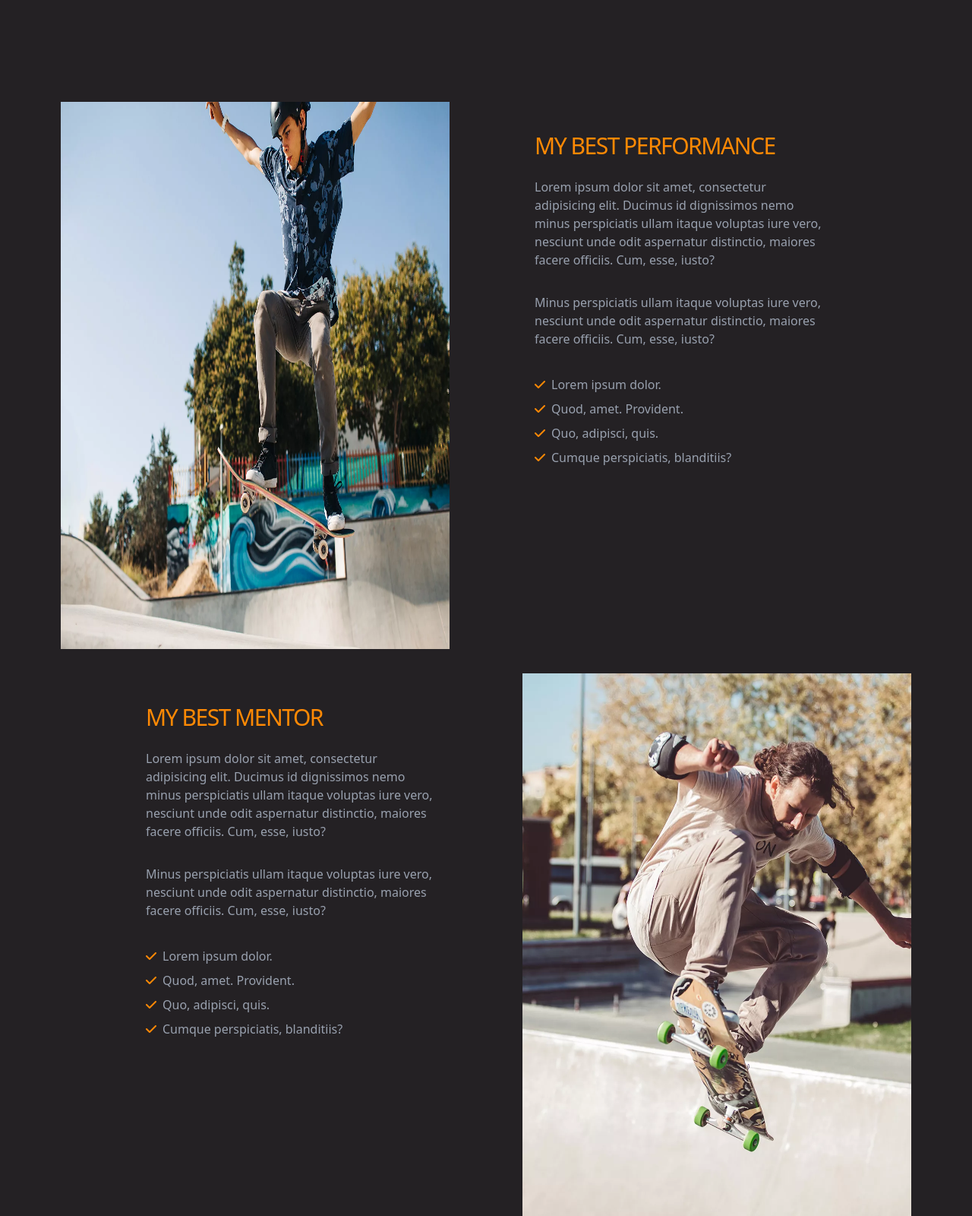
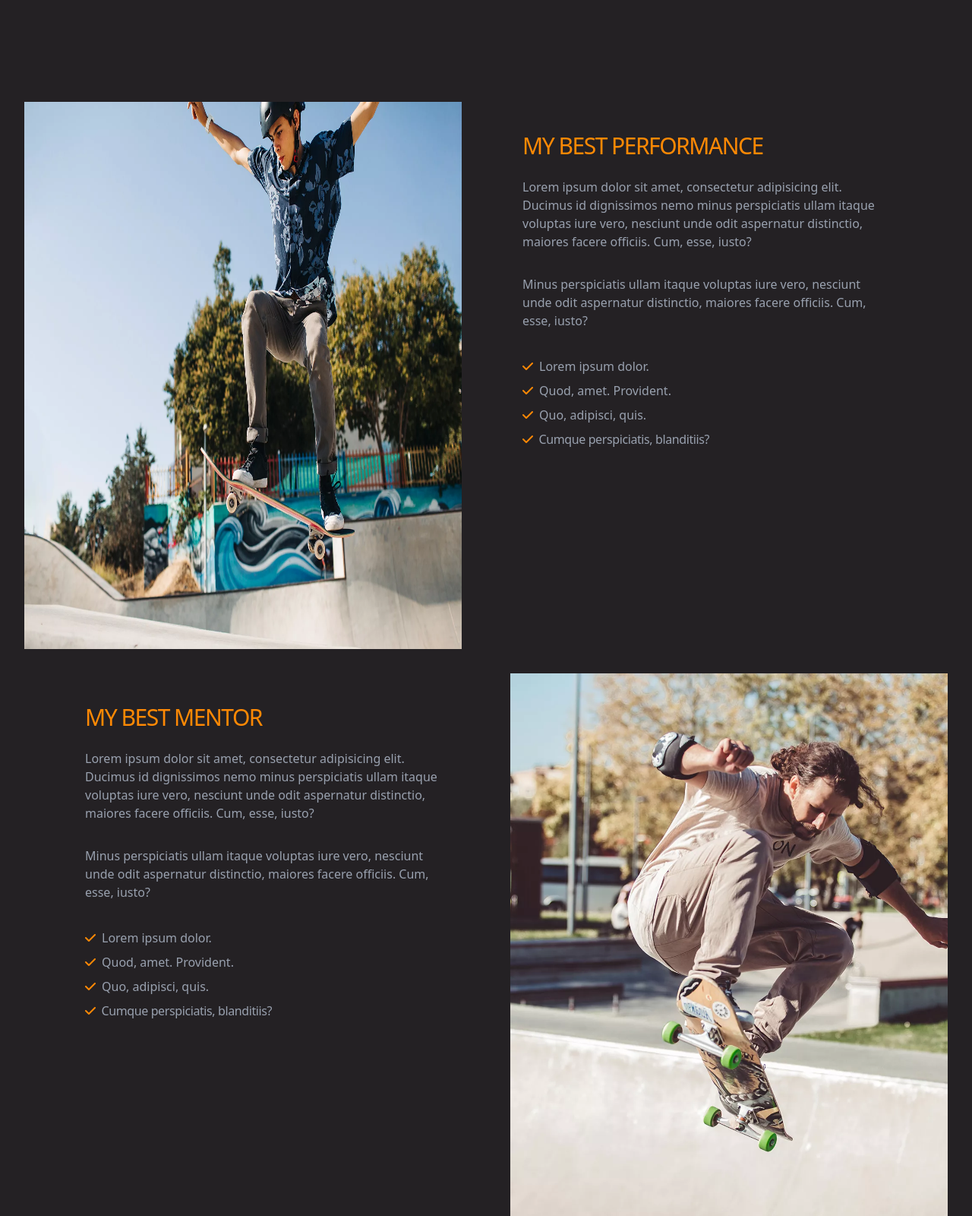
Before and after one commit to eezy-10/Template-2, a website: page index.html in a window 1280 px wide. Shown: the part 1780-3380 px from the top of the page at 76% size. Drawn offline with Linux system fonts and the light colour scheme.

Commit message:
adjusted

```diff
--- a/index.html
+++ b/index.html
@@ -98,10 +98,10 @@
                     <p class="text-base py-2">Lorem ipsum dolor sit amet, consectetur adipisicing elit. Pariatur dolores voluptas obcaecati quo consequuntur mollitia facilis.</p>
                 </div>
             </div>
-            <div class="px-2 py-20 md:py-40 md:px-20">
+            <div class="px-2 py-20 md:py-40 md:px-8">
                 <div class="py-4 md:flex md:justify-between">
-                    <img src="./slide1.jpg" alt="" class="h-80 w-full md:h-[90dvh] md:w-[40dvw]">
-                    <div id="srvDiv1" class="py-4 md:px-28 md:py-8">
+                    <img src="./slide1.jpg" alt="" class="h-80 w-full md:h-[90dvh] md:w-[45dvw]">
+                    <div id="srvDiv1" class="py-4 md:px-20 md:py-8">
                         <h1 class="text-orange-400 tracking-tighter text-2xl md:text-3xl py-2">MY BEST PERFORMANCE</h1>
                         <p class="text-base py-2 md:py-4">Lorem ipsum dolor sit amet, consectetur adipisicing elit. Ducimus id dignissimos nemo minus perspiciatis ullam itaque voluptas iure vero, nesciunt unde odit aspernatur distinctio, maiores facere officiis. Cum, esse, iusto?</p>
                         <p class="text-base py-2 md:py-4">Minus perspiciatis ullam itaque voluptas iure vero, nesciunt unde odit aspernatur distinctio, maiores facere officiis. Cum, esse, iusto?</p>
@@ -109,13 +109,13 @@
                             <li class="text-base py-0.5 md:py-1"><i class="fa-solid fa-check text-orange-400 pr-2"></i>Lorem ipsum dolor.</li>
                             <li class="text-base py-0.5 md:py-1"><i class="fa-solid fa-check text-orange-400 pr-2"></i>Quod, amet. Provident.</li>
                             <li class="text-base py-0.5 md:py-1"><i class="fa-solid fa-check text-orange-400 pr-2"></i>Quo, adipisci, quis.</li>
-                            <li class="text-base py-0.5 md:py-1"><i class="fa-solid fa-check text-orange-400 pr-2"></i>Cumque perspiciatis, blanditiis?</li>
+                            <li class="text-base py-0.5 md:py-1 tracking-tight"><i class="fa-solid fa-check text-orange-400 pr-2"></i>Cumque perspiciatis, blanditiis?</li>
                         </ul>
                     </div>
                 </div>
                 <div class="py-4 md:flex md:flex-row-reverse md:justify-between">
-                    <img src="./img_2.jpg.webp" alt="" class="h-80 w-full md:h-[90dvh] md:w-[40dvw]">
-                    <div id="srvDiv2" class="py-4 md:px-28 md:py-8">
+                    <img src="./img_2.jpg.webp" alt="" class="h-80 w-full md:h-[90dvh] md:w-[45dvw]">
+                    <div id="srvDiv2" class="py-4 md:px-20 md:py-8">
                         <h1 class="text-orange-400 tracking-tighter text-2xl md:text-3xl py-2">MY BEST MENTOR</h1>
                         <p class="text-base py-2 md:py-4">Lorem ipsum dolor sit amet, consectetur adipisicing elit. Ducimus id dignissimos nemo minus perspiciatis ullam itaque voluptas iure vero, nesciunt unde odit aspernatur distinctio, maiores facere officiis. Cum, esse, iusto?</p>
                         <p class="text-base py-2 md:py-4">Minus perspiciatis ullam itaque voluptas iure vero, nesciunt unde odit aspernatur distinctio, maiores facere officiis. Cum, esse, iusto?</p>
@@ -123,19 +123,19 @@
                             <li class="text-base py-0.5 md:py-1"><i class="fa-solid fa-check text-orange-400 pr-2"></i>Lorem ipsum dolor.</li>
                             <li class="text-base py-0.5 md:py-1"><i class="fa-solid fa-check text-orange-400 pr-2"></i>Quod, amet. Provident.</li>
                             <li class="text-base py-0.5 md:py-1"><i class="fa-solid fa-check text-orange-400 pr-2"></i>Quo, adipisci, quis.</li>
-                            <li class="text-base py-0.5 md:py-1"><i class="fa-solid fa-check text-orange-400 pr-2"></i>Cumque perspiciatis, blanditiis?</li>
+                            <li class="text-base py-0.5 md:py-1 tracking-tight"><i class="fa-solid fa-check text-orange-400 pr-2"></i>Cumque perspiciatis, blanditiis?</li>
                         </ul>
                     </div>
                 </div>
             </div>
         </div>
-        <div id="about" class="px-2 md:px-20">
+        <div id="about" class="px-2 md:px-8">
             <figure class="bg-[url('./slide2.jpg')] bg-cover bg-center h-[80dvh] cursor-pointer mb-10">
                 <a href="https://vimeo.com/45830194" class="flex justify-center items-center h-full">
                     <i class="fa-solid fa-play text-black px-6 md:px-8 py-6 md:py-8 rounded-4xl md:rounded-full bg-white"></i>
                 </a>
             </figure>
-            <div class="px-2 md:px-20 flex md:flex-row justify-between text-center">
+            <div class="px-2 md:px-8 flex md:flex-row justify-between text-center">
                 <div class="md:flex md:justify-evenly md:w-1/2">
                     <div class="text-center">
                         <h1 class="md:text-6xl text-4xl text-orange-400 py-2">30+</h1>
```
Also changed, not shown: output.css.
